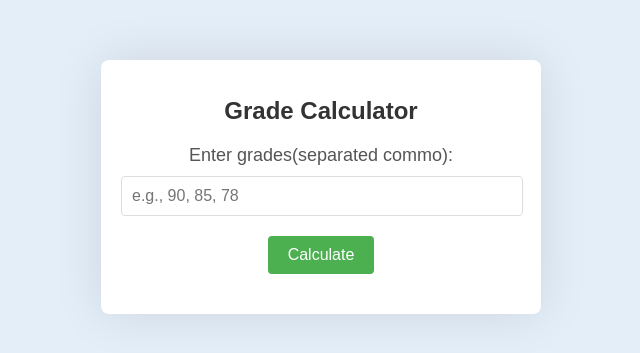
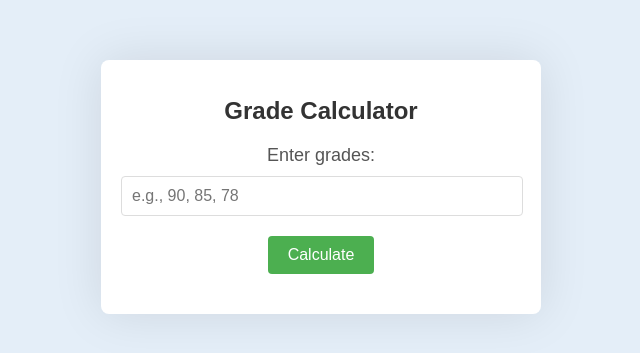
Before and after one commit to Rizwan2005khan/Calculator-of-Grade, a plain HTML site: page index.html in a window 1280 px wide. Shown: the part 213-566 px from the top of the page, without its empty margins (319-959 px from the left). Drawn offline with Linux system fonts and the light colour scheme.

Commit message:
Update index.html

```diff
--- a/index.html
+++ b/index.html
@@ -9,7 +9,7 @@
 <body>
     <div class="container">
         <h1>Grade Calculator</h1>
-        <label for="grades">Enter grades(separated commo):</label>
+        <label for="grades">Enter grades:</label>
         <input type="text" id="grades" placeholder="e.g., 90, 85, 78">
         <button onclick="calculateGrade()">Calculate</button>
         <div class="result" id="result"></div>
```
